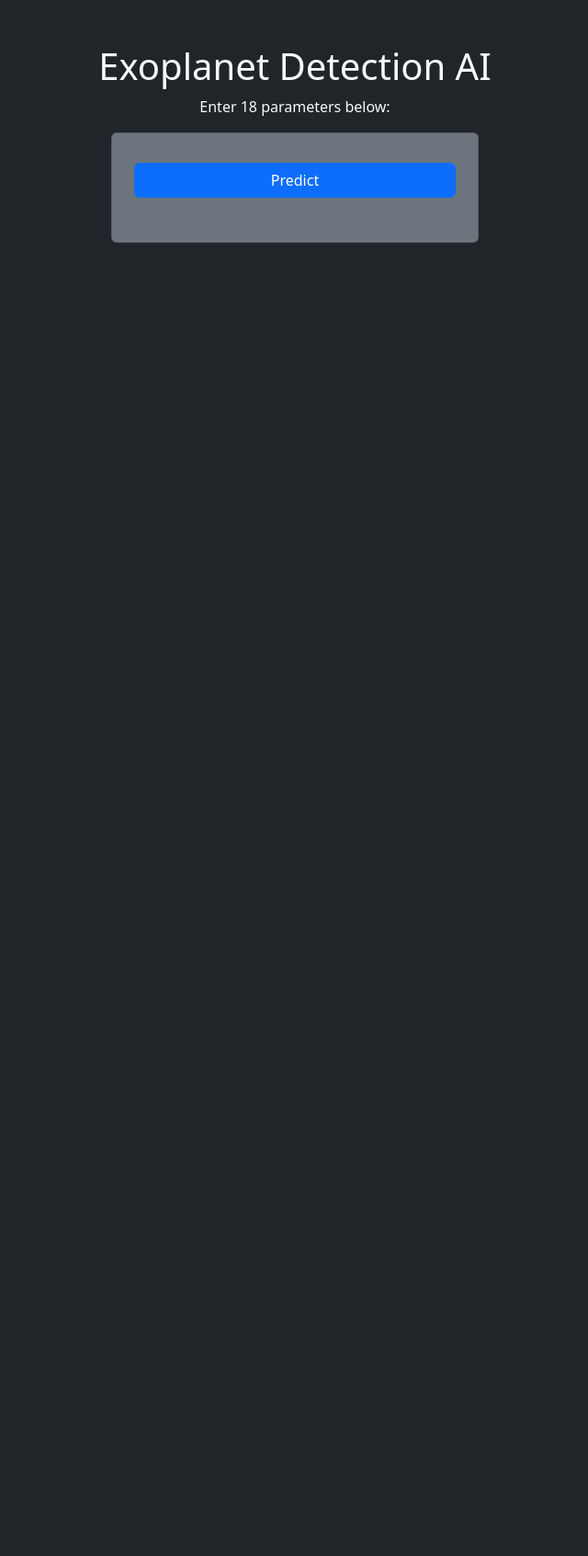
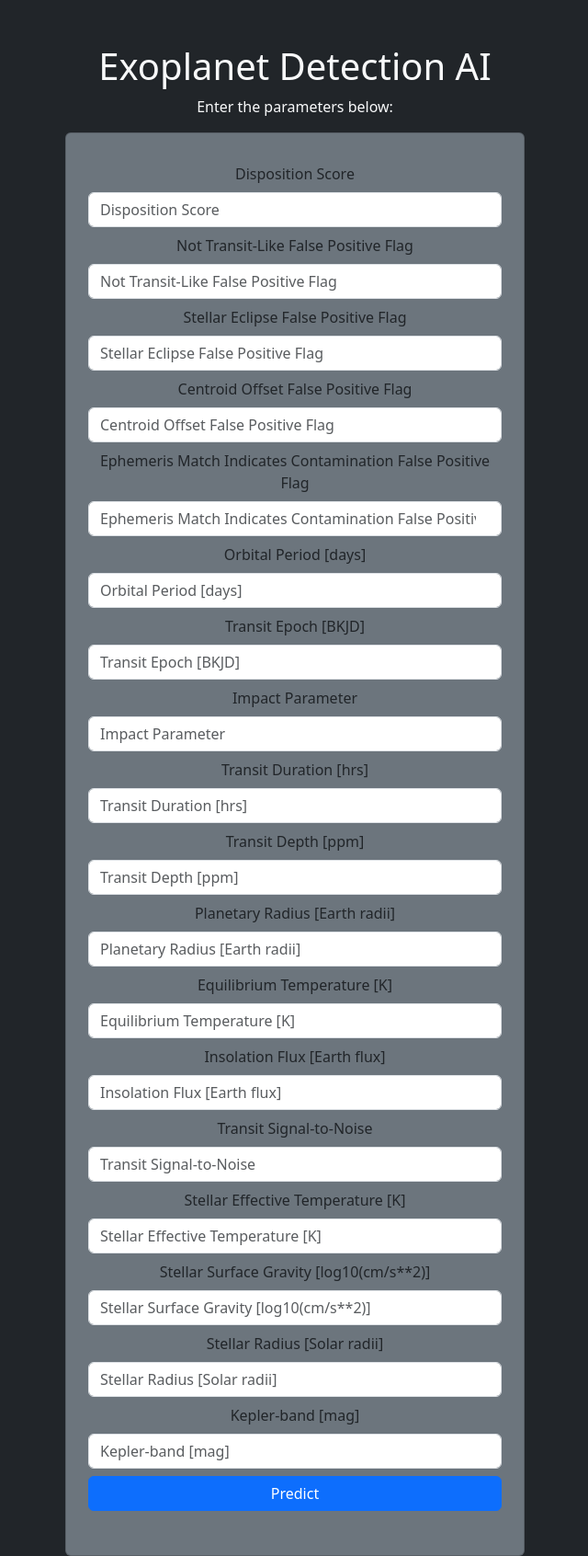
Before and after one commit to ABIN-KC/exoplanet_app, a Flask app: template templates/index.html in a window 1280 px wide. Shown: the whole page at 92% size, without its empty margins (319-959 px from the left). Before the commit the page ends 264 px from the top, so only its background shows below. Run offline with Flask 3, Linux system fonts and the light colour scheme; the template is opened without the code that fills it, so the values that code supplies are empty; parts of the project's set-up code (start-up, migrations or seed data) failed here and were passed over.

Commit message:
changed templates

```diff
--- a/templates/index.html
+++ b/templates/index.html
@@ -7,9 +7,9 @@
 <body class="bg-dark text-light">
   <div class="container text-center mt-5">
     <h1>Exoplanet Detection AI</h1>
-    <p>Enter 18 parameters below:</p>
+    <p>Enter the parameters below:</p>
 
-    <div class="card bg-secondary p-4 mx-auto" style="max-width: 400px;">
+    <div class="card bg-secondary p-4 mx-auto" style="max-width: 500px;">
       <div id="inputs"></div>
       <button id="predict-btn" class="btn btn-primary w-100 mt-2">Predict</button>
       <h4 class="mt-3" id="output"></h4>
@@ -17,46 +17,85 @@
   </div>
 
   <script>
-    // Dynamically create 18 inputs
+    // Feature names (model expects these)
+    const featureNames = [
+      "koi_score",
+      "koi_fpflag_nt",
+      "koi_fpflag_ss",
+      "koi_fpflag_co",
+      "koi_fpflag_ec",
+      "koi_period",
+      "koi_time0bk",
+      "koi_impact",
+      "koi_duration",
+      "koi_depth",
+      "koi_prad",
+      "koi_teq",
+      "koi_insol",
+      "koi_model_snr",
+      "koi_steff",
+      "koi_slogg",
+      "koi_srad",
+      "koi_kepmag"
+    ];
+
+    // Friendly labels for user
+    const friendlyLabels = [
+      "Disposition Score",
+      "Not Transit-Like False Positive Flag",
+      "Stellar Eclipse False Positive Flag",
+      "Centroid Offset False Positive Flag",
+      "Ephemeris Match Indicates Contamination False Positive Flag",
+      "Orbital Period [days]",
+      "Transit Epoch [BKJD]",
+      "Impact Parameter",
+      "Transit Duration [hrs]",
+      "Transit Depth [ppm]",
+      "Planetary Radius [Earth radii]",
+      "Equilibrium Temperature [K]",
+      "Insolation Flux [Earth flux]",
+      "Transit Signal-to-Noise",
+      "Stellar Effective Temperature [K]",
+      "Stellar Surface Gravity [log10(cm/s**2)]",
+      "Stellar Radius [Solar radii]",
+      "Kepler-band [mag]"
+    ];
+
+    // Dynamically create inputs
     const inputsDiv = document.getElementById("inputs");
-    for (let i = 1; i <= 18; i++) {
+    featureNames.forEach((name, idx) => {
+      const label = document.createElement("label");
+      label.innerText = friendlyLabels[idx];
+      label.className = "form-label mt-2";
       const input = document.createElement("input");
       input.type = "number";
-      input.id = "input" + i;
-      input.className = "form-control mb-2";
-      input.placeholder = "Input " + i;
+      input.className = "form-control";
+      input.id = name;  // input ID matches model feature
+      input.placeholder = friendlyLabels[idx];
+      inputsDiv.appendChild(label);
       inputsDiv.appendChild(input);
-    }
+    });
 
-    // Handle prediction
+    // Prediction
     document.getElementById("predict-btn").addEventListener("click", async () => {
-      const features = [];
-      for (let i = 1; i <= 18; i++) {
-        let val = parseFloat(document.getElementById("input" + i).value);
-        features.push(val);
-      }
+      const inputData = {};
+      featureNames.forEach(name => {
+        inputData[name] = parseFloat(document.getElementById(name).value);
+      });
 
-      // Render backend URL
       const response = await fetch("https://exoplanet-zotp.onrender.com/predict", {
         method: "POST",
         headers: { "Content-Type": "application/json" },
-        let inputData = {};
-for (let i = 1; i <= 18; i++) {
-  inputData["input" + i] = parseFloat(document.getElementById("input" + i).value);
-}
-body: JSON.stringify(inputData)
-
+        body: JSON.stringify(inputData)
       });
 
       const data = await response.json();
-
-      // Display result
       const output = document.getElementById("output");
-      if (data.prediction === 1) {
-        output.innerText = "Exoplanet ";
+      if (data.prediction === "1") {
+        output.innerText = "Exoplanet";
         output.style.color = "lime";
       } else {
-        output.innerText = "Not Exoplanet ";
+        output.innerText = "Not Exoplanet";
         output.style.color = "red";
       }
     });
```
